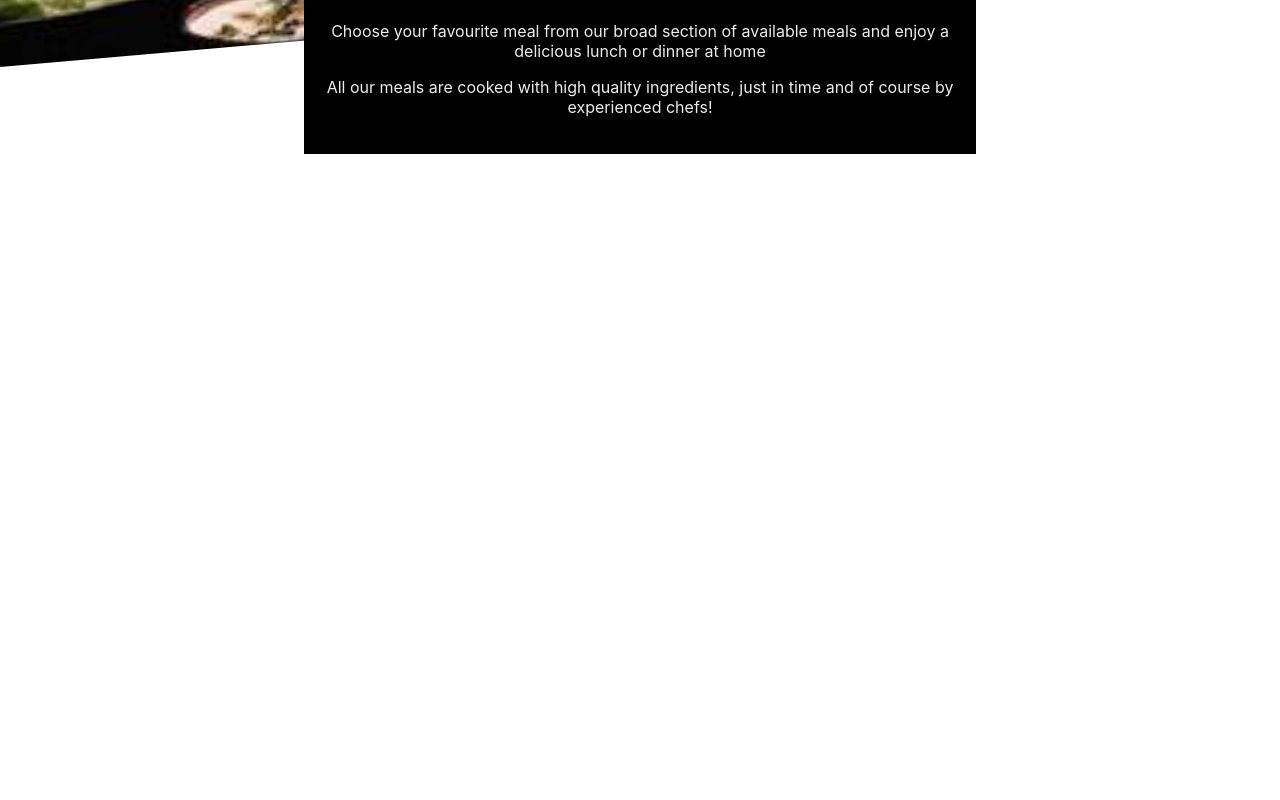
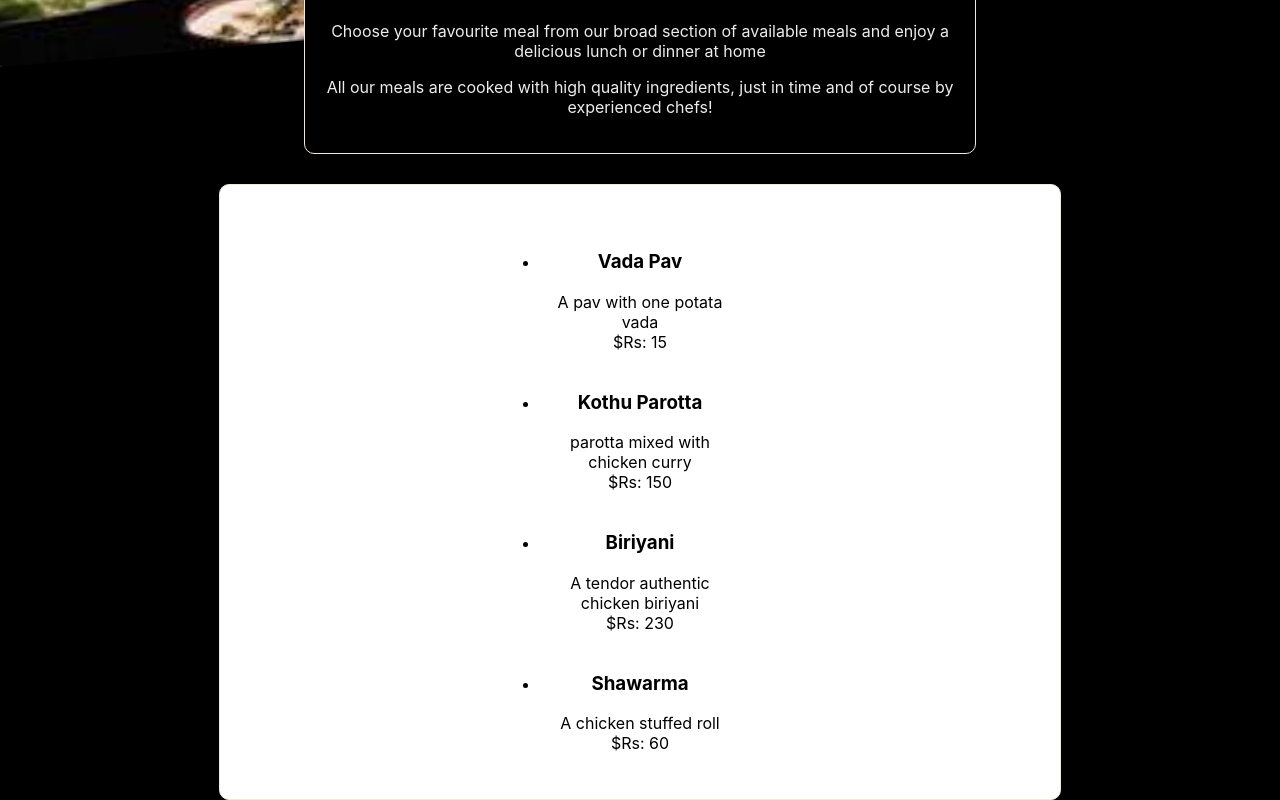
Before and after one commit to mlohithraj/restaurant-app, a React (Create React App) app: page / in a window 1280 px wide. Shown: the part 331-1131 px from the top of the page. Before the commit the page ends 800 px from the top, so only its background shows below. Built offline with nearby package versions, Linux system fonts and the light colour scheme.

Commit message:
Adding dummy items

```diff
--- a/src/App.js
+++ b/src/App.js
@@ -2,11 +2,13 @@
 import { Fragment } from 'react';
 import './App.css';
 import Header from './components/Layout/Header';
+import Meals from './components/Meals/Meals';
 
 function App() {
   return (
     <Fragment className="App">
         <Header/>
+        <Meals/>
     </Fragment>
   );
 }
--- a/src/components/Layout/Header.module.css
+++ b/src/components/Layout/Header.module.css
@@ -1,3 +1,7 @@
+body{
+  background-color: black;
+}
+
 .header {
   position: fixed;
   top: 0;
@@ -30,7 +34,8 @@
 
 
 .summary {
-  border: 1px solid black;
+  border: .3px solid rgb(240, 232, 216);
+  border-radius: 10px;
   padding: 20px;
   max-width: 630px;
   margin: 0 auto;
--- /dev/null
+++ b/src/components/Meals/AvailableMeals.js
@@ -0,0 +1,52 @@
+import React from 'react'
+import Card from '../UI/Card';
+import MealItem from './MealItem/MealItem';
+import classes from './AvailableMeals.module.css';
+
+const Dummy_Expense = [
+    {
+        id: 'm1',
+        name: 'Vada Pav',
+        description: 'A pav with one potata vada',
+        price: 'Rs: 15'
+    },
+    {
+        id: 'm2',
+        name: 'Kothu Parotta',
+        description: 'parotta mixed with chicken curry',
+        price: 'Rs: 150'
+    },
+    {
+        id: 'm3',
+        name: 'Biriyani',
+        description: 'A tendor authentic chicken biriyani',
+        price: 'Rs: 230'
+    },
+    {
+        id: 'm4',
+        name: 'Shawarma',
+        description: 'A chicken stuffed roll',
+        price: 'Rs: 60'
+    },
+
+]
+
+const AvailableMeals = () => {
+
+    const mealAvailable = Dummy_Expense.map(meal =>
+        <MealItem key={meal.id}
+        name={meal.name} description={meal.description} price={meal.price}/>
+    )
+
+  return (
+    <Card>
+    <section className={classes.mealsAvailable}>
+        <ul className={classes.dummyMeal}>
+        {mealAvailable}
+        </ul>
+        </section>
+    </Card>
+  )
+}
+
+export default AvailableMeals
--- /dev/null
+++ b/src/components/Meals/AvailableMeals.module.css
@@ -0,0 +1,31 @@
+/* AvailableMeals.module.css */
+
+.mealsAvailable {
+    border: .3px solid rgb(240, 232, 216);
+    border-radius: 10px;
+    padding: 20px;
+    max-width: 800px;
+    margin: 0 auto;
+    background-color: #fff;
+    color: black;
+    margin-top: 30px;
+    position: relative;
+    display: flex;
+    flex-direction: column;
+    justify-content: center;
+    align-items: center;
+    text-decoration: solid;
+}
+
+.dummyMeal {
+    padding: 0;
+    display: flex;
+    flex-direction: column;
+    align-items: center;
+}
+
+.dummyMeal li {
+    margin: 10px;
+    text-align: center;
+    width: 200px;
+}
--- /dev/null
+++ b/src/components/Meals/MealItem/MealItem.js
@@ -0,0 +1,20 @@
+import React from 'react'
+
+const MealItem = (props) => {
+
+    const price = `$${props.price}`;
+
+  return (
+    <li>
+        <div><h3>{props.name}</h3>
+        <div>{props.description}</div>
+        <div>{price}</div>
+        </div>
+        <div>
+
+        </div>
+    </li>
+  )
+}
+
+export default MealItem
--- /dev/null
+++ b/src/components/Meals/Meals.js
@@ -0,0 +1,13 @@
+import React, { Fragment } from 'react'
+import AvailableMeals from './AvailableMeals'
+
+const Meals = () => {
+  return (
+    <Fragment>
+        <AvailableMeals/>
+    </Fragment>
+  )
+}
+
+
+export default Meals;
--- /dev/null
+++ b/src/components/UI/Card.js
@@ -0,0 +1,9 @@
+import React from 'react'
+
+const Card = (props) => {
+  return (
+    <div>{props.children}</div>
+  )
+}
+
+export default Card
```
